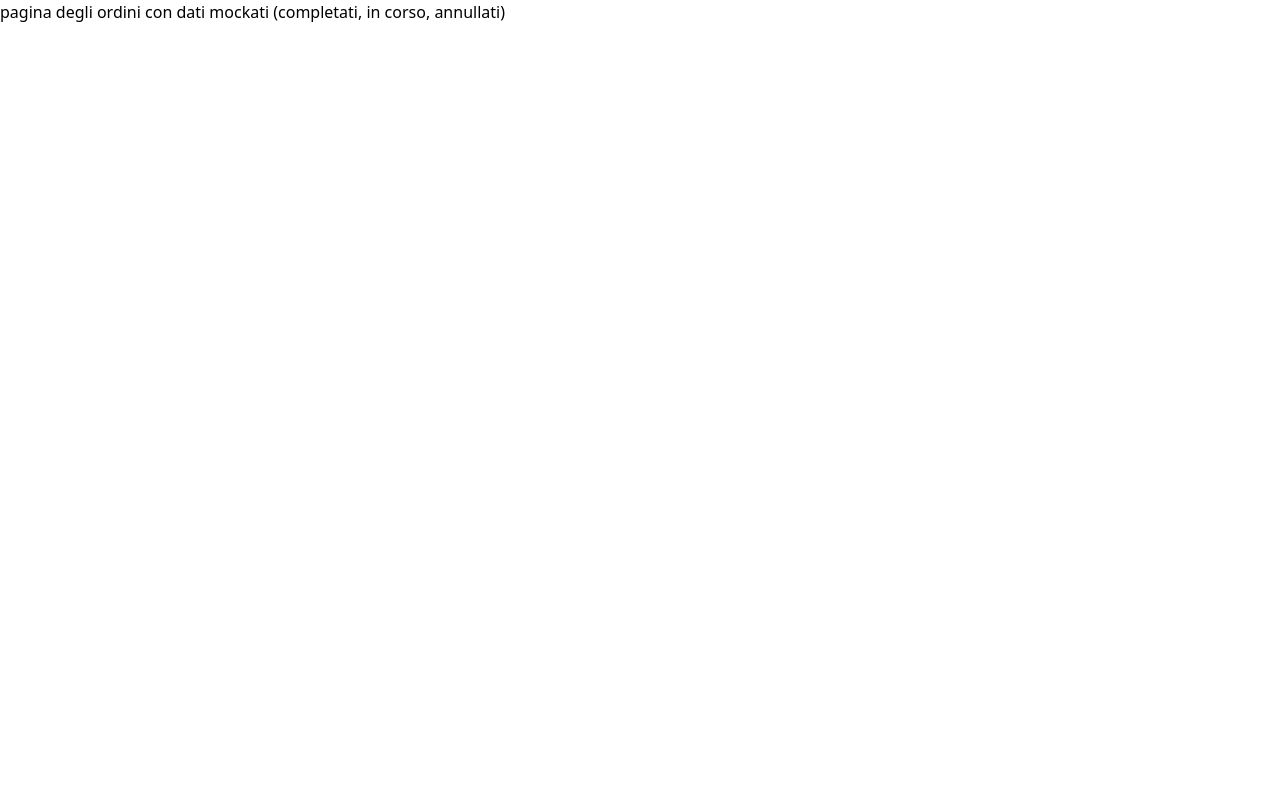
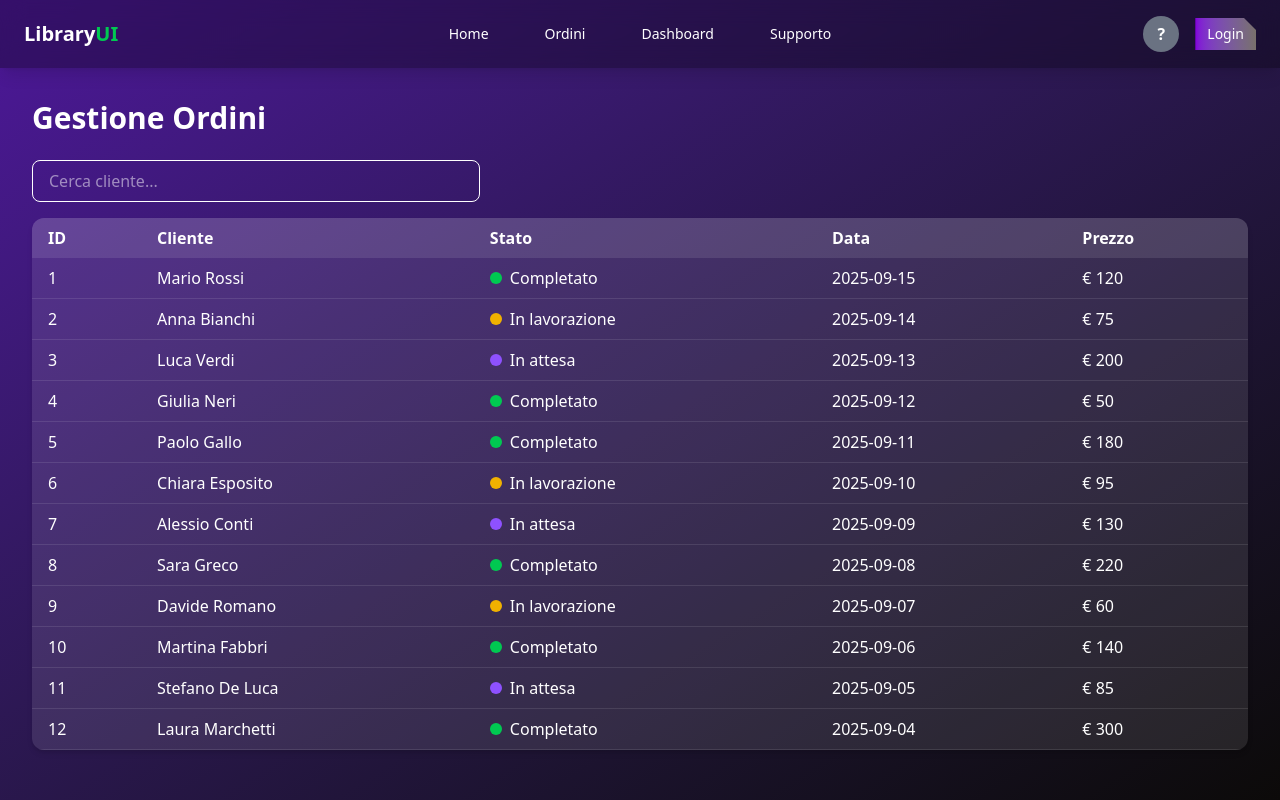
Before and after one commit to SpadaroFederico/UI-library, a React (Vite) app: page /Orders in a window 1280 px wide. Built offline with nearby package versions, Linux system fonts and the light colour scheme.

Commit message:
[ADD] more orders + [ADD] slice for the last 5 orders in home & orders page w searchbar

```diff
--- a/src/data/orders.js
+++ b/src/data/orders.js
@@ -17,10 +17,19 @@
 
 // data/orders.js
 
+// src/data/orders.js
+
 export const orders = [
-  { id: 1, cliente: "Mario Rossi", stato: "Completato", data: "15/09/2025", prezzo: 120 },
-  { id: 2, cliente: "Anna Bianchi", stato: "In lavorazione", data: "14/09/2025", prezzo: 200 },
-  { id: 3, cliente: "Luca Verdi", stato: "In attesa", data: "13/09/2025", prezzo: 80 },
-  { id: 4, cliente: "Giulia Neri", stato: "Completato", data: "12/09/2025", prezzo: 150 },
-  { id: 5, cliente: "Marco Gialli", stato: "Completato", data: "11/09/2025", prezzo: 300 },
+  { id: 1, cliente: "Mario Rossi", stato: "Completato", data: "2025-09-15", prezzo: 120 },
+  { id: 2, cliente: "Anna Bianchi", stato: "In lavorazione", data: "2025-09-14", prezzo: 75 },
+  { id: 3, cliente: "Luca Verdi", stato: "In attesa", data: "2025-09-13", prezzo: 200 },
+  { id: 4, cliente: "Giulia Neri", stato: "Completato", data: "2025-09-12", prezzo: 50 },
+  { id: 5, cliente: "Paolo Gallo", stato: "Completato", data: "2025-09-11", prezzo: 180 },
+  { id: 6, cliente: "Chiara Esposito", stato: "In lavorazione", data: "2025-09-10", prezzo: 95 },
+  { id: 7, cliente: "Alessio Conti", stato: "In attesa", data: "2025-09-09", prezzo: 130 },
+  { id: 8, cliente: "Sara Greco", stato: "Completato", data: "2025-09-08", prezzo: 220 },
+  { id: 9, cliente: "Davide Romano", stato: "In lavorazione", data: "2025-09-07", prezzo: 60 },
+  { id: 10, cliente: "Martina Fabbri", stato: "Completato", data: "2025-09-06", prezzo: 140 },
+  { id: 11, cliente: "Stefano De Luca", stato: "In attesa", data: "2025-09-05", prezzo: 85 },
+  { id: 12, cliente: "Laura Marchetti", stato: "Completato", data: "2025-09-04", prezzo: 300 },
 ];
--- a/src/pages/Home.jsx
+++ b/src/pages/Home.jsx
@@ -138,11 +138,14 @@ export default function Home() {
                 </tr>
               </thead>
               <tbody>
-                {orders.map((order) => {
-                  let color = "bg-gray-400"; // default
+                {[...orders]
+                  .sort((a, b) => new Date(b.data) - new Date(a.data)) // ordina per data
+                  .slice(0, 5) // ultimi 5
+                  .map((order) => {
+                    let color = "bg-gray-400";
                     if (order.stato === "Completato") color = "bg-green-500";
                     if (order.stato === "In lavorazione") color = "bg-yellow-500";
-                  if (order.stato === "In attesa") color = "bg-red-500";
+                    if (order.stato === "In attesa") color = "bg-violet-500";
 
                     return (
                       <tr key={order.id} className="border-b border-white/10">
@@ -158,7 +161,6 @@ export default function Home() {
                     );
                   })}
               </tbody>
-
             </table>
           </div>
         </section>
--- a/src/pages/Orders.jsx
+++ b/src/pages/Orders.jsx
@@ -1,5 +1,85 @@
-export default function Orders(){
-    return(
-        <h1>pagina degli ordini con dati mockati (completati, in corso, annullati)</h1>
-    )
+// src/pages/Orders.jsx
+import { useState } from "react";
+import { orders } from "../data/orders";
+import NavBar from "../components/NavBar";
+
+/**
+ * Pagina Ordini
+ *
+ * Ho deciso di aggiungere una barra di ricerca per filtrare velocemente
+ * gli ordini in base al nome del cliente. Questo rende la pagina più usabile
+ * soprattutto quando la lista diventa lunga.
+ */
+export default function Orders() {
+  const [search, setSearch] = useState("");
+
+  // Filtra gli ordini in base al testo cercato
+  const filteredOrders = orders.filter((order) =>
+    order.cliente.toLowerCase().includes(search.toLowerCase())
+  );
+
+  return (
+    <div className="min-h-screen bg-gradient-to-br from-violet-900 to-stone-950 text-white flex flex-col">
+      <NavBar />
+
+      <main className="flex-1 p-8 space-y-8">
+        <h2 className="text-3xl font-bold mb-6">Gestione Ordini</h2>
+
+        {/* Barra di ricerca */}
+        <div className="max-w-md mb-4">
+          <input
+            type="text"
+            value={search}
+            onChange={(e) => setSearch(e.target.value)}
+            placeholder="Cerca cliente..."
+            className="w-full px-4 py-2 rounded-lg border border-white-300 text-white focus:outline-none focus:ring-2 focus:ring-violet-500"
+          />
+        </div>
+
+        {/* Tabella ordini */}
+        <div className="overflow-x-auto bg-white/10 rounded-xl shadow-md">
+          <table className="w-full text-left">
+            <thead>
+              <tr className="bg-white/10">
+                <th className="px-4 py-2">ID</th>
+                <th className="px-4 py-2">Cliente</th>
+                <th className="px-4 py-2">Stato</th>
+                <th className="px-4 py-2">Data</th>
+                <th className="px-4 py-2">Prezzo</th>
+              </tr>
+            </thead>
+            <tbody>
+              {filteredOrders.length > 0 ? (
+                filteredOrders.map((order) => {
+                  let color = "bg-gray-400";
+                  if (order.stato === "Completato") color = "bg-green-500";
+                  if (order.stato === "In lavorazione") color = "bg-yellow-500";
+                  if (order.stato === "In attesa") color = "bg-violet-500";
+
+                  return (
+                    <tr key={order.id} className="border-b border-white/10">
+                      <td className="px-4 py-2">{order.id}</td>
+                      <td className="px-4 py-2">{order.cliente}</td>
+                      <td className="px-4 py-2 flex items-center gap-2">
+                        <span className={`w-3 h-3 rounded-full ${color}`} />
+                        {order.stato}
+                      </td>
+                      <td className="px-4 py-2">{order.data}</td>
+                      <td className="px-4 py-2">€ {order.prezzo}</td>
+                    </tr>
+                  );
+                })
+              ) : (
+                <tr>
+                  <td colSpan="5" className="px-4 py-6 text-center text-gray-400">
+                    Nessun ordine trovato
+                  </td>
+                </tr>
+              )}
+            </tbody>
+          </table>
+        </div>
+      </main>
+    </div>
+  );
 }
```
Lines whose indentation alone changed are shown as unchanged.
